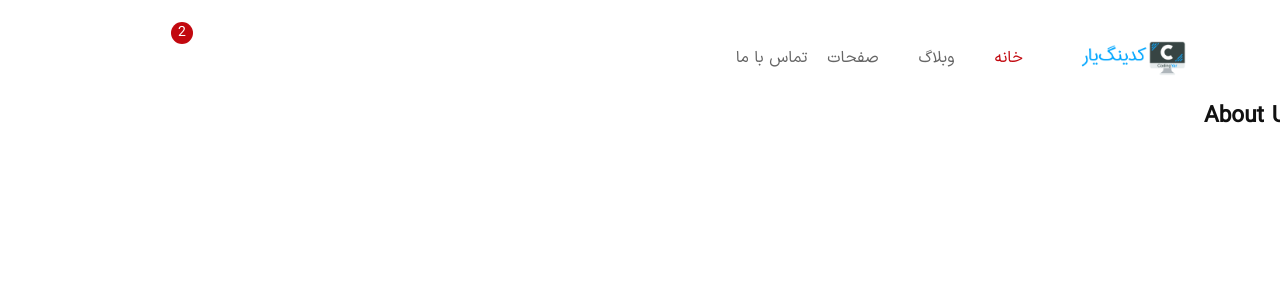
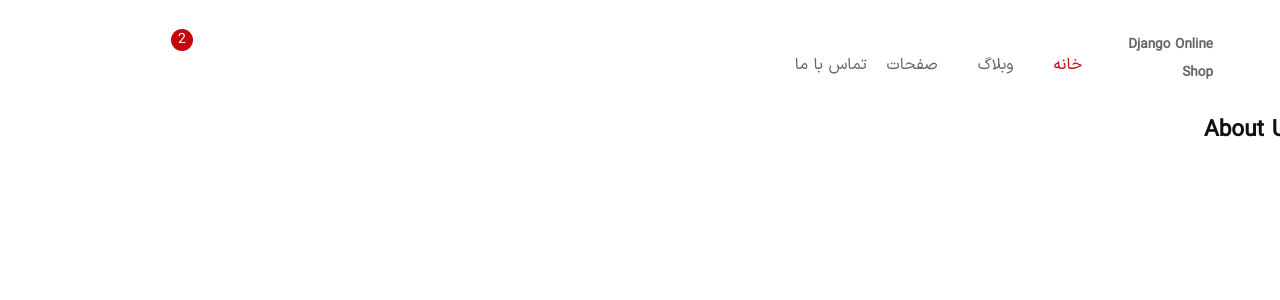
Before and after one commit to arhajialiyari/django-online-shop, a Django app: page /aboutus/ in a window 1280 px wide. Shown: the top 300 px of the page. Run offline with Django 4.2, Linux system fonts and the light colour scheme; parts of the project's set-up code (start-up, migrations or seed data) failed here and were passed over; some libraries are stand-ins or nearby versions; some web fonts are replaced.

Commit message:
Remove legacy storefront branding from templates/_base.html

```diff
--- a/templates/_base.html
+++ b/templates/_base.html
@@ -50,8 +50,7 @@
                         <div class="site-branding" style="margin-right: 30px;">
                             <a href="{% url 'product_list' %}" class="logo">
                                 <figure class="logo--normal d-none d-sm-block">
-                                    <img class="px-5" src="assets/img/codingyar_logo.png"
-                                         style="max-height: 50px; margin-bottom: -15px;" alt="Logo">
+                                    <span class="font-weight-bold" style="font-size: 1.5rem;">Django Online Shop</span>
                                 </figure>
                             </a>
                         </div>
```
